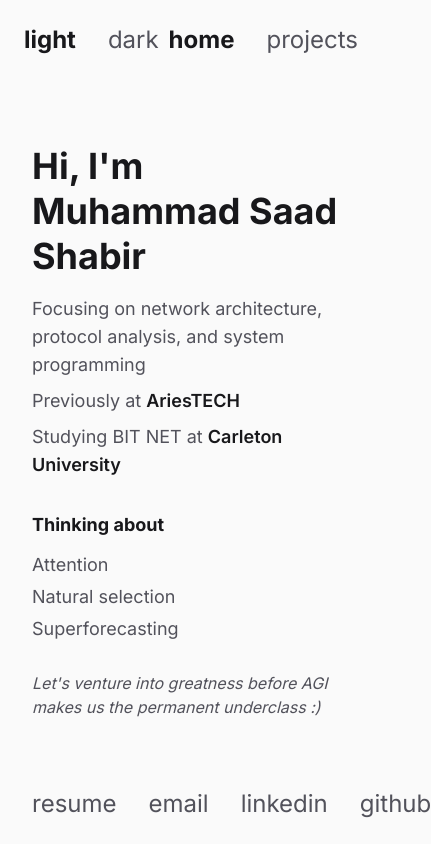
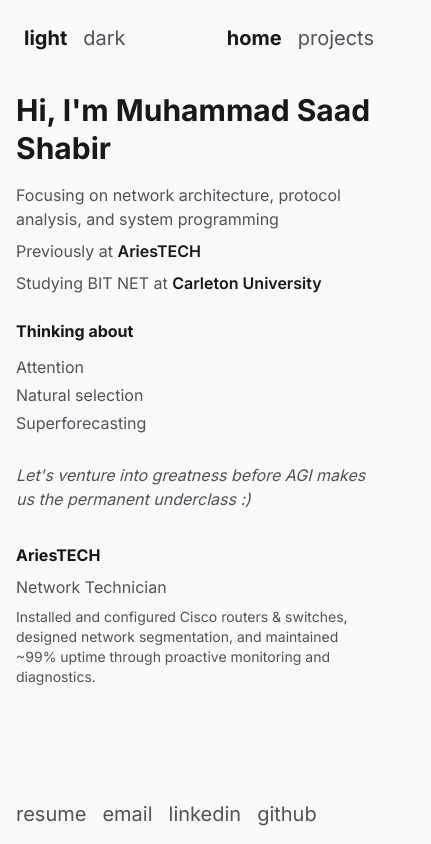
Before and after one commit to msaadshabir/personal-website, a Next.js app: page / in a window 390 px wide. Shown: the whole page, 431 px wide, since content can reach past the window. Built offline with nearby package versions, Linux system fonts and the light colour scheme.

Commit message:
Improve responsive layout and typography

```diff
--- a/app/page.js
+++ b/app/page.js
@@ -45,28 +45,28 @@ export default function Home() {
   return (
     <div className="w-screen h-screen flex flex-col bg-zinc-50 dark:bg-zinc-900">
       {/* Navigation */}
-      <nav className="flex justify-end items-center px-8 py-6">
-        <div className="flex gap-8">
-          <Link href="/" className="text-2xl font-bold text-zinc-900 dark:text-zinc-50 transition-colors" aria-label="Home page" aria-current="page">
+      <nav className="flex justify-end items-center px-4 md:px-8 py-6 pr-4 md:pr-8">
+        <div className="flex gap-4 md:gap-8">
+          <Link href="/" className="text-xl md:text-2xl font-bold text-zinc-900 dark:text-zinc-50 transition-colors" aria-label="Home page" aria-current="page">
             home
           </Link>
-          <Link href="/projects" className="text-2xl text-zinc-600 dark:text-zinc-400 hover:text-zinc-900 dark:hover:text-zinc-50 transition-colors" aria-label="Projects page">
+          <Link href="/projects" className="text-xl md:text-2xl text-zinc-600 dark:text-zinc-400 hover:text-zinc-900 dark:hover:text-zinc-50 transition-colors" aria-label="Projects page">
             projects
           </Link>
         </div>
       </nav>
 
       {/* Main Content - Two Column Layout */}
-      <main className="flex-1 max-w-6xl w-full mx-auto px-8 flex items-start overflow-hidden pt-16">
-        <div className="w-full flex flex-col lg:flex-row gap-12 lg:gap-20">
+      <main className="flex-1 max-w-6xl w-full mx-auto px-4 md:px-8 flex items-start overflow-y-auto md:overflow-hidden pt-4 md:pt-16 pb-4 md:pb-0">
+        <div className="w-full flex flex-col lg:flex-row gap-8 md:gap-12 lg:gap-20">
           {/* Left Column - Bio */}
-          <div className="lg:flex-[2] space-y-8">
+          <div className="lg:flex-[2] space-y-6 md:space-y-8">
             <div>
-              <h1 className="text-4xl lg:text-5xl font-bold mb-4 text-zinc-900 dark:text-zinc-50 leading-tight">
+              <h1 className="text-3xl md:text-4xl lg:text-5xl font-bold mb-4 text-zinc-900 dark:text-zinc-50 leading-tight">
                 Hi, I'm Muhammad Saad Shabir
               </h1>
 
-              <div className="space-y-2 text-lg text-zinc-600 dark:text-zinc-400">
+              <div className="space-y-2 text-base md:text-lg text-zinc-600 dark:text-zinc-400">
                 <p>
                   Focusing on network architecture, protocol analysis, and system programming
                 </p>
@@ -80,8 +80,8 @@ export default function Home() {
             </div>
 
             <div className="space-y-3">
-              <p className="text-lg font-bold text-zinc-900 dark:text-zinc-50">Thinking about</p>
-              <div className="text-lg text-zinc-600 dark:text-zinc-400 space-y-1">
+              <p className="text-base md:text-lg font-bold text-zinc-900 dark:text-zinc-50">Thinking about</p>
+              <div className="text-base md:text-lg text-zinc-600 dark:text-zinc-400 space-y-1">
                 <p>Attention</p>
                 <p>Natural selection</p>
                 <p>Superforecasting</p>
@@ -93,31 +93,31 @@ export default function Home() {
           </div>
 
           {/* Right Column - Experience */}
-          <div className="lg:flex-[1] space-y-6">
+          <div className="lg:flex-[1] space-y-4 md:space-y-6">
             <div className="space-y-2">
-              <p className="text-lg font-bold text-zinc-900 dark:text-zinc-50">AriesTECH</p>
-              <p className="text-lg text-zinc-600 dark:text-zinc-400">Network Technician</p>
-              <p className="text-base text-zinc-600 dark:text-zinc-400">Installed and configured Cisco routers & switches, designed network segmentation, and maintained ~99% uptime through proactive monitoring and diagnostics.</p>
+              <p className="text-base md:text-lg font-bold text-zinc-900 dark:text-zinc-50">AriesTECH</p>
+              <p className="text-base md:text-lg text-zinc-600 dark:text-zinc-400">Network Technician</p>
+              <p className="text-sm md:text-base text-zinc-600 dark:text-zinc-400">Installed and configured Cisco routers & switches, designed network segmentation, and maintained ~99% uptime through proactive monitoring and diagnostics.</p>
             </div>
           </div>
         </div>
       </main>
 
       {/* Footer */}
-      <footer className="px-8 py-6">
-        <div className="flex gap-8">
+      <footer className="px-4 md:px-8 py-4 md:py-6">
+        <div className="flex flex-wrap gap-4 md:gap-8">
           <a
             href="/MuhammadSaad_Shabir_Resume.pdf"
             target="_blank"
             rel="noopener noreferrer"
-            className="text-2xl text-zinc-600 dark:text-zinc-400 hover:text-zinc-900 dark:hover:text-zinc-50 transition-colors"
+            className="text-xl md:text-2xl text-zinc-600 dark:text-zinc-400 hover:text-zinc-900 dark:hover:text-zinc-50 transition-colors"
             aria-label="Download resume (opens in new tab)"
           >
             resume
           </a>
           <button
             onClick={copyEmail}
-            className="relative text-2xl text-zinc-600 dark:text-zinc-400 hover:text-zinc-900 dark:hover:text-zinc-50 transition-colors cursor-pointer bg-transparent border-none p-0"
+            className="relative text-xl md:text-2xl text-zinc-600 dark:text-zinc-400 hover:text-zinc-900 dark:hover:text-zinc-50 transition-colors cursor-pointer bg-transparent border-none p-0"
             aria-label="Copy email address to clipboard"
           >
             email
@@ -131,7 +131,7 @@ export default function Home() {
             href="https://www.linkedin.com/in/saadshabir/"
             target="_blank"
             rel="noopener noreferrer"
-            className="text-2xl text-zinc-600 dark:text-zinc-400 hover:text-zinc-900 dark:hover:text-zinc-50 transition-colors"
+            className="text-xl md:text-2xl text-zinc-600 dark:text-zinc-400 hover:text-zinc-900 dark:hover:text-zinc-50 transition-colors"
             aria-label="LinkedIn profile (opens in new tab)"
           >
             linkedin
@@ -140,7 +140,7 @@ export default function Home() {
             href="https://github.com/msaadshabir"
             target="_blank"
             rel="noopener noreferrer"
-            className="text-2xl text-zinc-600 dark:text-zinc-400 hover:text-zinc-900 dark:hover:text-zinc-50 transition-colors"
+            className="text-xl md:text-2xl text-zinc-600 dark:text-zinc-400 hover:text-zinc-900 dark:hover:text-zinc-50 transition-colors"
             aria-label="GitHub profile (opens in new tab)"
           >
             github
--- a/app/projects/page.js
+++ b/app/projects/page.js
@@ -101,20 +101,20 @@ export default function Projects() {
   return (
     <div className="min-h-screen bg-zinc-50 dark:bg-zinc-900 flex flex-col">
       {/* Navigation */}
-      <nav className="flex justify-end items-center px-8 py-6">
-        <div className="flex gap-8">
-          <Link href="/" className="text-2xl text-zinc-600 dark:text-zinc-400 hover:text-zinc-900 dark:hover:text-zinc-50 transition-colors" aria-label="Home page">
+      <nav className="flex justify-end items-center px-4 md:px-8 py-6 pr-4 md:pr-8">
+        <div className="flex gap-4 md:gap-8">
+          <Link href="/" className="text-xl md:text-2xl text-zinc-600 dark:text-zinc-400 hover:text-zinc-900 dark:hover:text-zinc-50 transition-colors" aria-label="Home page">
             home
           </Link>
-          <Link href="/projects" className="text-2xl font-bold text-zinc-900 dark:text-zinc-50 transition-colors" aria-label="Projects page" aria-current="page">
+          <Link href="/projects" className="text-xl md:text-2xl font-bold text-zinc-900 dark:text-zinc-50 transition-colors" aria-label="Projects page" aria-current="page">
             projects
           </Link>
         </div>
       </nav>
 
       {/* Projects Content */}
-      <main className="flex-1 max-w-5xl w-full mx-auto px-8 py-8">
-        <div className="space-y-12">
+      <main className="flex-1 max-w-5xl w-full mx-auto px-4 md:px-8 py-6 md:py-8">
+        <div className="space-y-10 md:space-y-12">
           {projects.map((project) => (
             <div
               key={project.id}
@@ -130,13 +130,13 @@ export default function Projects() {
                 href={project.url}
                 target="_blank"
                 rel="noopener noreferrer"
-                className="text-2xl font-bold text-zinc-900 dark:text-zinc-50 hover:text-zinc-600 dark:hover:text-zinc-400 transition-colors inline-block"
+                className="text-xl md:text-2xl font-bold text-zinc-900 dark:text-zinc-50 hover:text-zinc-600 dark:hover:text-zinc-400 transition-colors inline-block"
               >
                 {project.name}
               </a>
 
               {/* Description */}
-              <p className="text-base text-zinc-600 dark:text-zinc-400">
+              <p className="text-sm md:text-base text-zinc-600 dark:text-zinc-400">
                 {project.description}
               </p>
 
@@ -157,20 +157,20 @@ export default function Projects() {
       </main>
 
       {/* Footer */}
-      <footer className="px-8 py-6">
-        <div className="flex gap-8">
+      <footer className="px-4 md:px-8 py-4 md:py-6">
+        <div className="flex flex-wrap gap-4 md:gap-8">
           <a
             href="/MuhammadSaad_Shabir_Resume.pdf"
             target="_blank"
             rel="noopener noreferrer"
-            className="text-2xl text-zinc-600 dark:text-zinc-400 hover:text-zinc-900 dark:hover:text-zinc-50 transition-colors"
+            className="text-xl md:text-2xl text-zinc-600 dark:text-zinc-400 hover:text-zinc-900 dark:hover:text-zinc-50 transition-colors"
             aria-label="Download resume (opens in new tab)"
           >
             resume
           </a>
           <button
             onClick={copyEmail}
-            className="relative text-2xl text-zinc-600 dark:text-zinc-400 hover:text-zinc-900 dark:hover:text-zinc-50 transition-colors cursor-pointer bg-transparent border-none p-0"
+            className="relative text-xl md:text-2xl text-zinc-600 dark:text-zinc-400 hover:text-zinc-900 dark:hover:text-zinc-50 transition-colors cursor-pointer bg-transparent border-none p-0"
             aria-label="Copy email address to clipboard"
           >
             email
@@ -184,7 +184,7 @@ export default function Projects() {
             href="https://www.linkedin.com/in/saadshabir/"
             target="_blank"
             rel="noopener noreferrer"
-            className="text-2xl text-zinc-600 dark:text-zinc-400 hover:text-zinc-900 dark:hover:text-zinc-50 transition-colors"
+            className="text-xl md:text-2xl text-zinc-600 dark:text-zinc-400 hover:text-zinc-900 dark:hover:text-zinc-50 transition-colors"
             aria-label="LinkedIn profile (opens in new tab)"
           >
             linkedin
@@ -193,7 +193,7 @@ export default function Projects() {
             href="https://github.com/msaadshabir"
             target="_blank"
             rel="noopener noreferrer"
-            className="text-2xl text-zinc-600 dark:text-zinc-400 hover:text-zinc-900 dark:hover:text-zinc-50 transition-colors"
+            className="text-xl md:text-2xl text-zinc-600 dark:text-zinc-400 hover:text-zinc-900 dark:hover:text-zinc-50 transition-colors"
             aria-label="GitHub profile (opens in new tab)"
           >
             github
--- a/components/ThemeToggle.tsx
+++ b/components/ThemeToggle.tsx
@@ -21,11 +21,11 @@ export function ThemeToggle() {
   }
 
   return (
-    <div className="absolute top-6 left-6 z-50">
-      <div className="flex items-center gap-8">
+    <div className="fixed top-6 left-6 z-50">
+      <div className="flex items-center gap-4 md:gap-8">
         <button
           onClick={() => handleThemeChange('light')}
-          className={`text-2xl transition-colors ${
+          className={`text-xl md:text-2xl transition-colors ${
             theme === 'light'
               ? 'font-bold text-zinc-900 dark:text-zinc-50'
               : 'text-zinc-600 dark:text-zinc-400 hover:text-zinc-900 dark:hover:text-zinc-50'
@@ -36,7 +36,7 @@ export function ThemeToggle() {
         </button>
         <button
           onClick={() => handleThemeChange('dark')}
-          className={`text-2xl transition-colors ${
+          className={`text-xl md:text-2xl transition-colors ${
             theme === 'dark'
               ? 'font-bold text-zinc-900 dark:text-zinc-50'
               : 'text-zinc-600 dark:text-zinc-400 hover:text-zinc-900 dark:hover:text-zinc-50'
```
